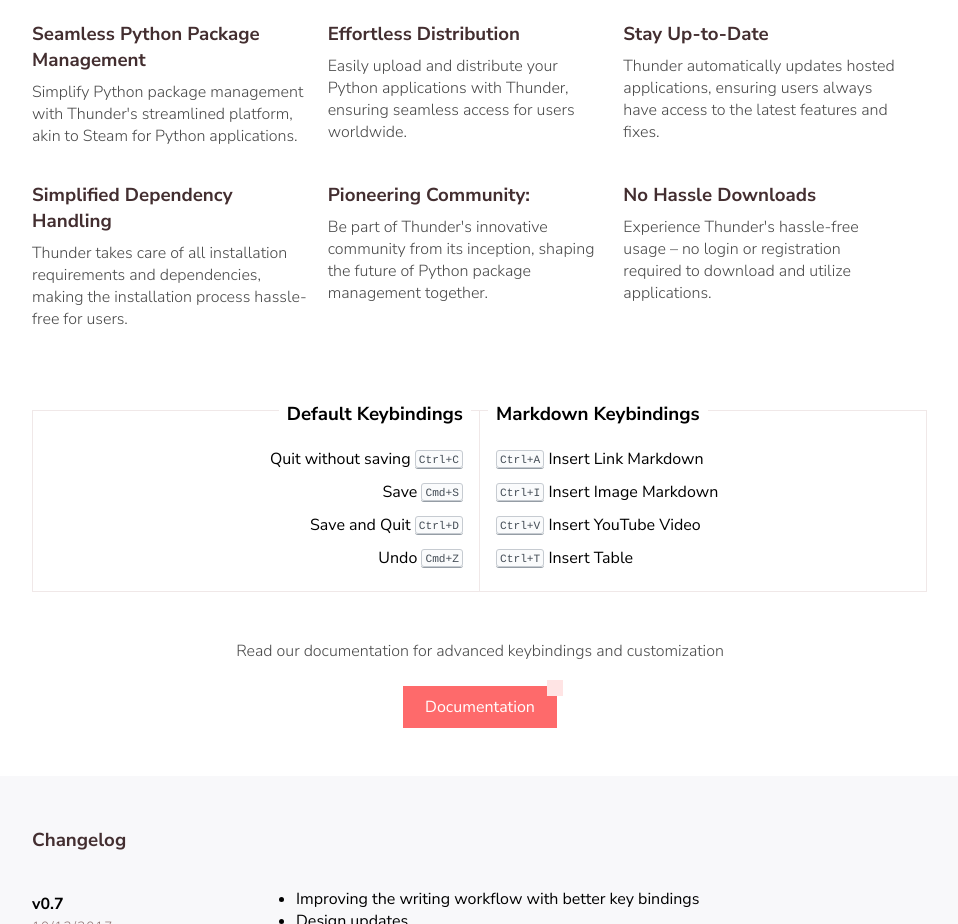
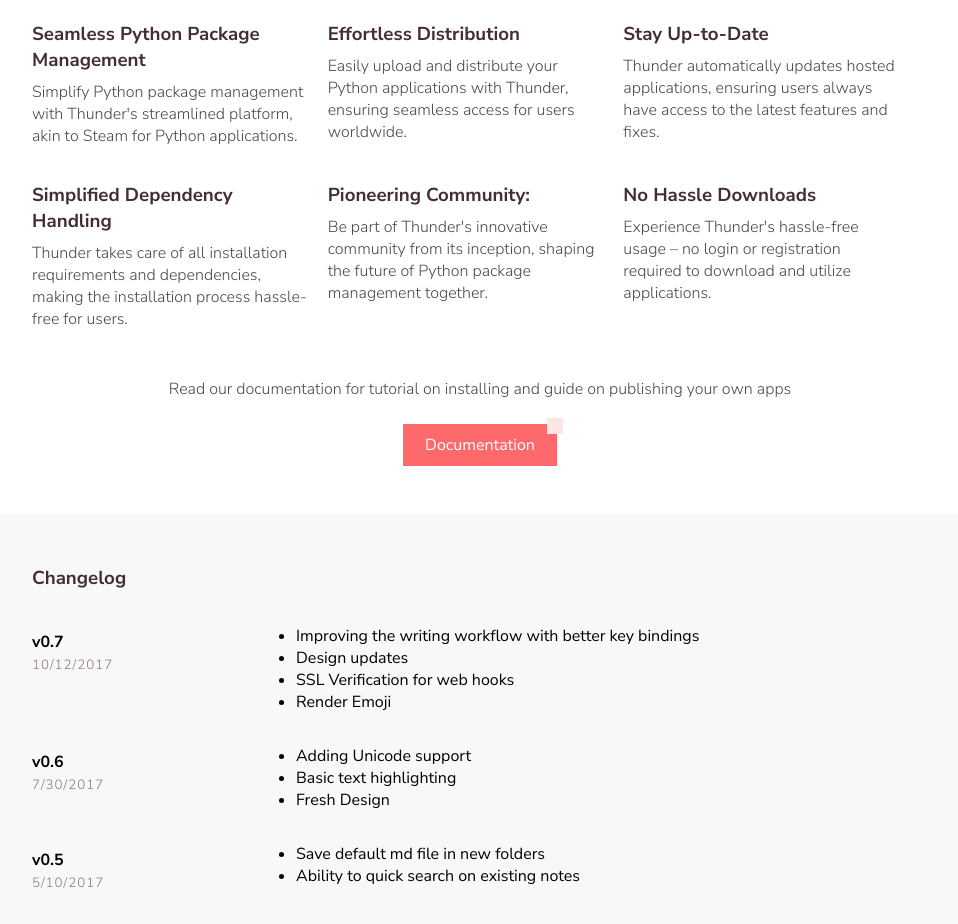
Before and after one commit to KorryKatti/ThunderDocs, a plain HTML site: page index.html in a window 1280 px wide. Shown: the part 647-1571 px from the top of the page, without its empty margins (160-1118 px from the left). Drawn offline with nearby package versions, Linux system fonts and the light colour scheme; a script that the page names is missing.

Commit message:
i didntr commit and was thinking tf happened to my repo

```diff
--- a/index.html
+++ b/index.html
@@ -19,7 +19,7 @@
       <ul class="menu">
         <div class="menu__item toggle"><span></span></div>
         <li class="menu__item"><a href="doc.html" class="link link--dark"><i class="fa fa-book"></i> Documentation</a></li>
-        <li class="menu__item"><a href="" class="link link--dark"><i class="fa fa-github"></i> Github</a></li>
+        <li class="menu__item"><a href="https://github.com/KorryKatti/Thunder/" class="link link--dark"><i class="fa fa-github"></i> Github</a></li>
       </ul>
     </nav>
     <div class="hero">
@@ -77,24 +77,8 @@
           <p>Experience Thunder's hassle-free usage – no login or registration required to download and utilize applications.</p>
         </div>
       </div>
-      <div class="keybinding">
-        <ul class="keybinding__detail">
-          <h3 class="keybinding__title">Default Keybindings</h3>
-          <li>Quit without saving <span class="keybinding__label">Ctrl+C</span></li>
-          <li>Save <span class="keybinding__label">Cmd+S</span></li>
-          <li>Save and Quit <span class="keybinding__label">Ctrl+D</span></li>
-          <li>Undo <span class="keybinding__label">Cmd+Z</span></li>
-        </ul>
-        <ul class="keybinding__detail">
-          <h3 class="keybinding__title">Markdown Keybindings</h3>
-          <li><span class="keybinding__label">Ctrl+A</span> Insert Link Markdown</li>
-          <li><span class="keybinding__label">Ctrl+I</span> Insert Image Markdown</li>
-          <li><span class="keybinding__label">Ctrl+V</span> Insert YouTube Video</li>
-          <li><span class="keybinding__label">Ctrl+T</span> Insert Table</li>
-        </ul>
-      </div>
       <div class="callout">
-        <p>Read our documentation for advanced keybindings and customization</p>
+        <p>Read our documentation for tutorial on installing and guide on publishing your own apps</p>
         <a href="doc.html" class="button--primary">Documentation</a>
       </div>
     </div>
```
